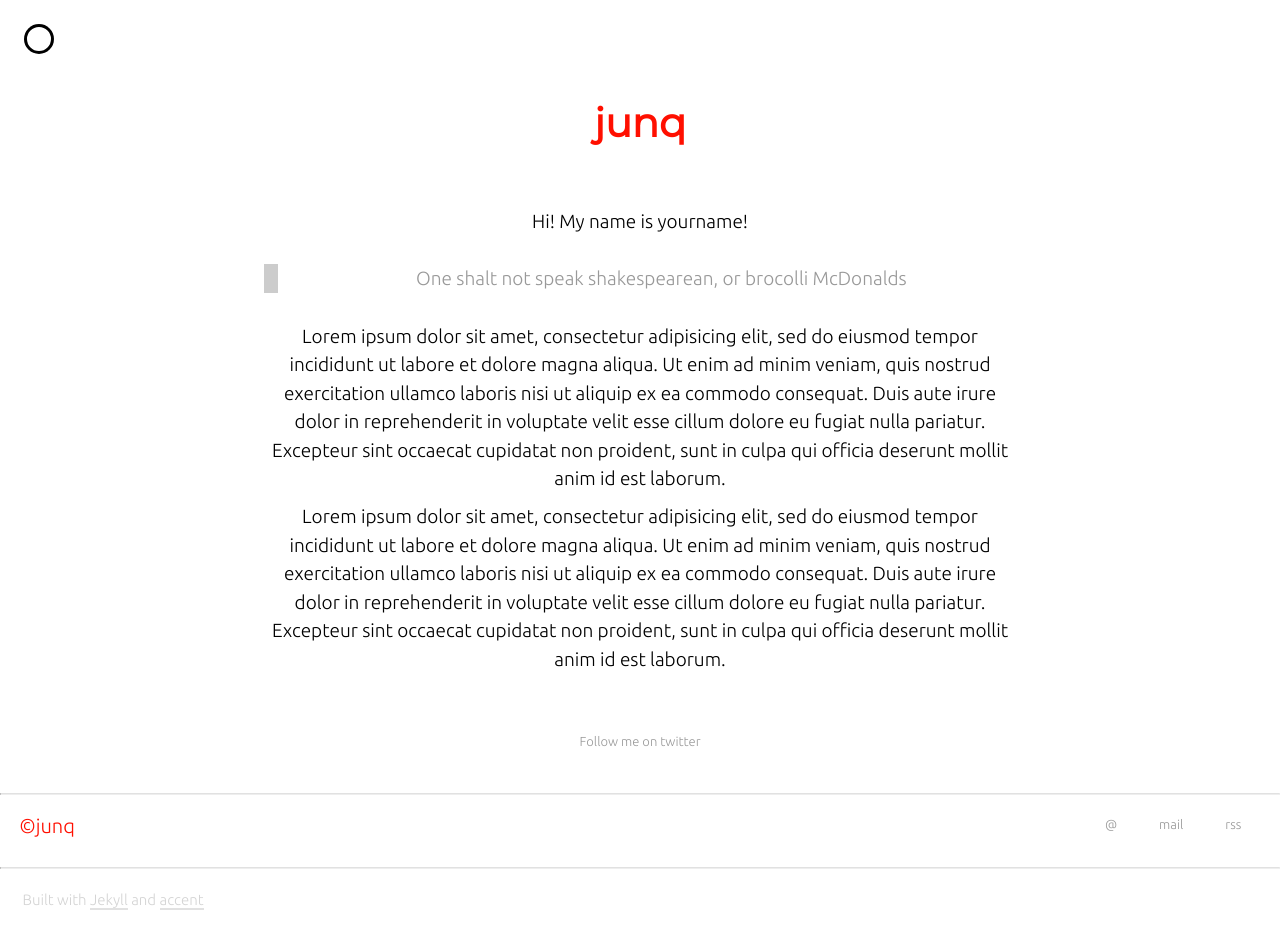
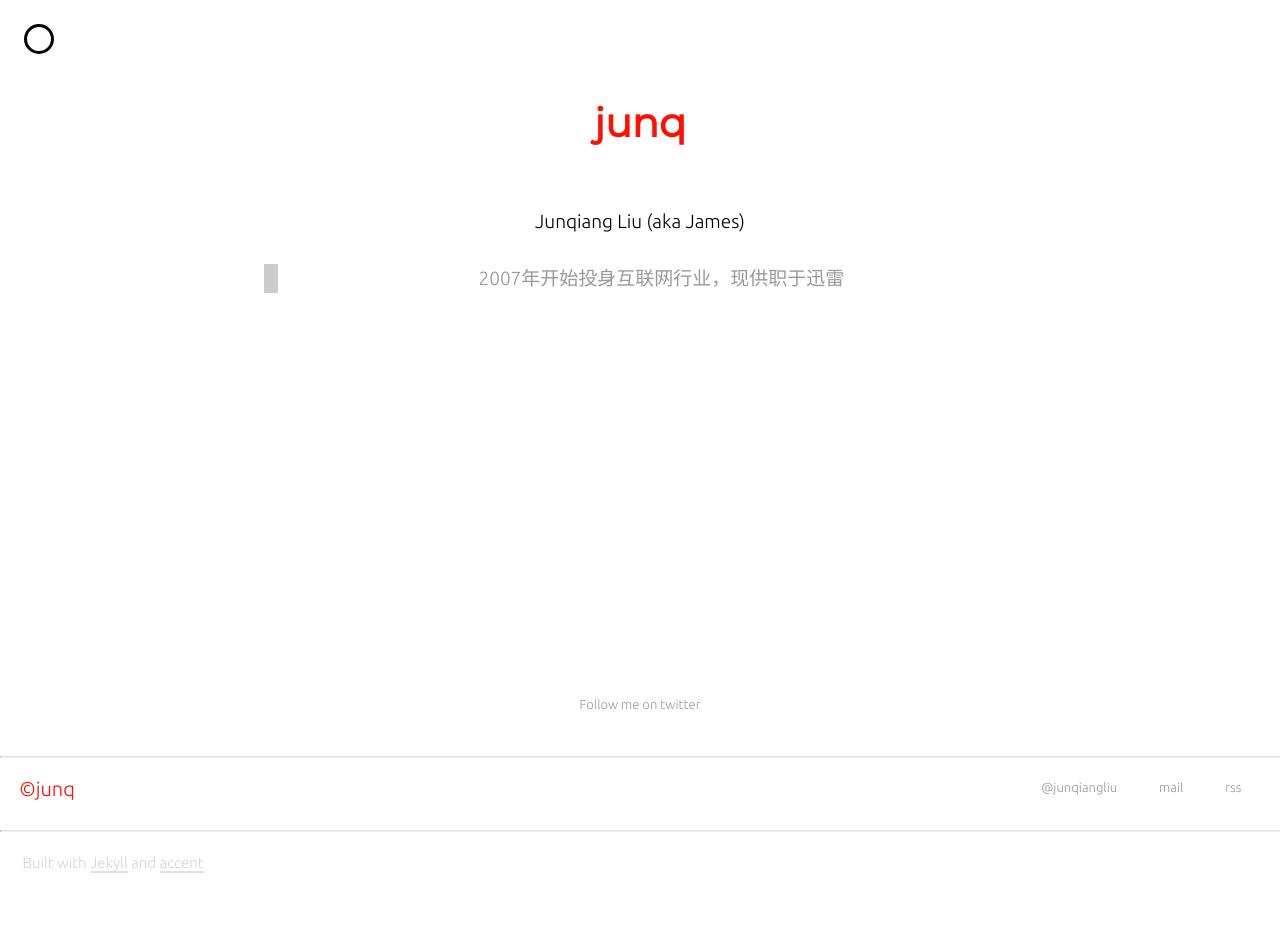
Before and after one commit to cnjunq/cnjunq.github.io, a Jekyll site: the page built from about.markdown, in a window 1280 px wide. Built offline with Jekyll 4.4.1, drawn with Linux system fonts in a browser that asks for light colours; nearby versions of some CDN libraries; after the commit the page ends 900 px from its top, so only the background shows below that.

```diff
--- a/_config.yml
+++ b/_config.yml
@@ -12,7 +12,7 @@ author: junq
 baseurl: "" # the subpath of your site, e.g. /blog
 url: "https://junq.io" # the base hostname & protocol for your site
 enforce_ssl: junq.io
-#twitter_username: jekyllrb
+twitter_username: junqiangliu
 github_username:  cnjunq
 
 # This will show up at the top of index page
@@ -55,7 +55,7 @@ about_footer: true
 favicon: true
 favicon_location: "images/favicon.ico"
 
-profile_picture: images/junq_avatar.jpg
+profile_picture: images/junq_avatar_100x100.jpg
 paginate: 9
 paginate_path: "/page/:num"
 tracking_id: UA-82392264-1 # GA Tracking ID
--- a/about.markdown
+++ b/about.markdown
@@ -5,11 +5,6 @@ author: Ankit Sultana
 permalink: /about
 ---
 
-Hi! My name is yourname!
+Junqiang Liu (aka James)
 
-> One shalt not speak shakespearean, or brocolli McDonalds
-
-Lorem ipsum dolor sit amet, consectetur adipisicing elit, sed do eiusmod tempor incididunt ut labore et dolore magna aliqua. Ut enim ad minim veniam, quis nostrud exercitation ullamco laboris nisi ut aliquip ex ea commodo consequat. Duis aute irure dolor in reprehenderit in voluptate velit esse cillum dolore eu fugiat nulla pariatur. Excepteur sint occaecat cupidatat non proident, sunt in culpa qui officia deserunt mollit anim id est laborum.
-
-
-Lorem ipsum dolor sit amet, consectetur adipisicing elit, sed do eiusmod tempor incididunt ut labore et dolore magna aliqua. Ut enim ad minim veniam, quis nostrud exercitation ullamco laboris nisi ut aliquip ex ea commodo consequat. Duis aute irure dolor in reprehenderit in voluptate velit esse cillum dolore eu fugiat nulla pariatur. Excepteur sint occaecat cupidatat non proident, sunt in culpa qui officia deserunt mollit anim id est laborum.
+> 2007年开始投身互联网行业，现供职于迅雷
```
Also changed, not shown: _posts/2016/2016-08-13-使用jekyll和github搭建免费博客.markdown (added, +104 -0 lines), images/junq_avatar_100x100.jpg (added).
